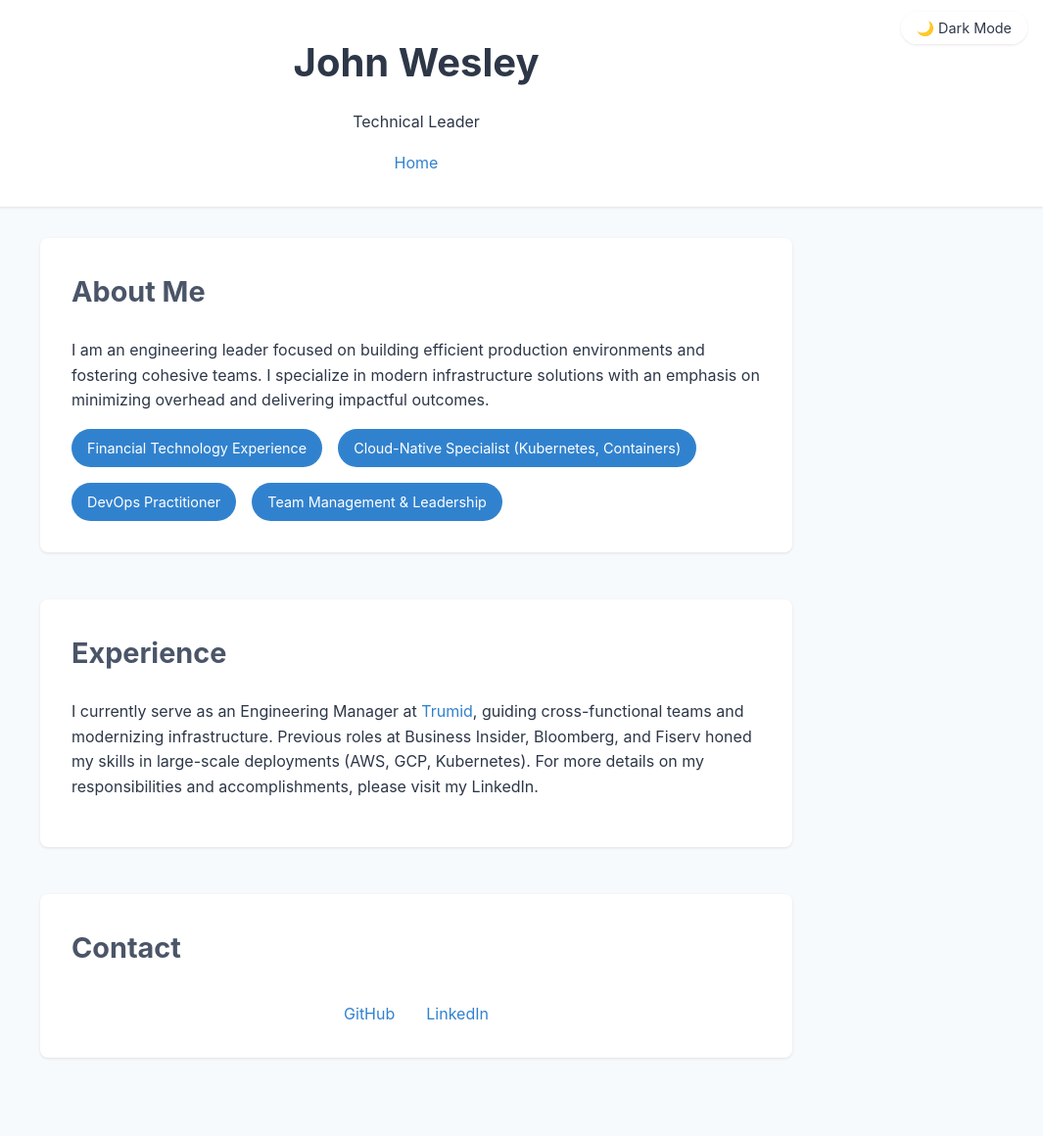
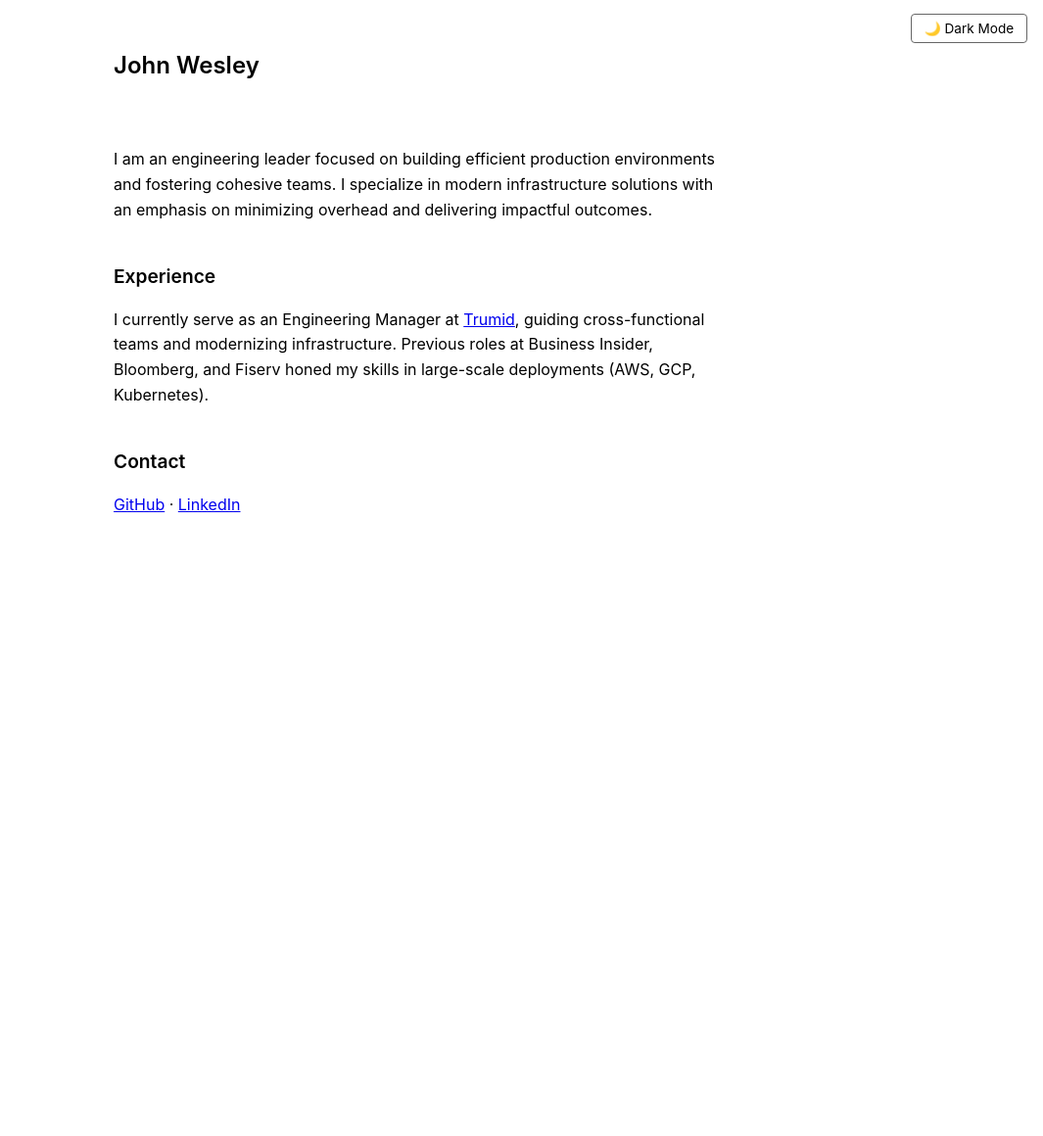
Before and after one commit to johnwesley/johnwesley.github.io, a Jekyll site: the page built from index.html, in a window 1280 px wide. Shown: the whole page at 98% size, without its empty margins (215-1280 px from the left). Built offline with Jekyll 4.4.1, drawn with Linux system fonts in a browser that asks for light colours; after the commit the page ends 900 px from its top, so only the background shows below that.

Commit message:
refactor: Simplify site design with minimal aesthetic
- Remove skills bubbles section
- Remove Technical Leader subheading and navigation
- Simplify layout to clean single-column design
- Update CSS for minimal, typography-focused aesthetic
- Improve header and content alignment
- Keep Experience section with minimal styling
- Update Contact section to inline links with separator

🤖 Generated with [Claude Code](https://claude.ai/code)

Co-Authored-By: Claude <noreply@anthropic.com>

```diff
--- a/_layouts/default.html
+++ b/_layouts/default.html
@@ -17,10 +17,6 @@
     <header>
         <div class="header-content">
             <h1><a href="{{ '/' | relative_url }}" class="site-title">{{ site.title | escape }}</a></h1>
-            <p>Technical Leader</p>
-            <nav>
-              <a href="{{ '/' | relative_url }}" class="nav-link">Home</a>
-            </nav>
         </div>
     </header>
 
--- a/assets/css/style.css
+++ b/assets/css/style.css
@@ -1,22 +1,35 @@
 :root {
-    --primary-color: #2d3748;
-    --secondary-color: #4a5568;
-    --accent-color: #3182ce;
-    --background-color: #f7fafc;
-    --card-background: white;
-    --shadow-color: rgba(0,0,0,0.1);
+    --text-color: #000;
+    --background-color: #fff;
+    --link-color: #0000ee;
+    --link-hover: #551a8b;
+    --muted-color: #666;
 }
 
 [data-theme="dark"] {
-    --primary-color: #e2e8f0;
-    --secondary-color: #cbd5e0;
-    --accent-color: #63b3ed;
-    --background-color: #1a202c;
-    --card-background: #2d3748;
-    --shadow-color: rgba(0,0,0,0.3);
+    --text-color: #e0e0e0;
+    --background-color: #1a1a1a;
+    --link-color: #66b3ff;
+    --link-hover: #99ccff;
+    --muted-color: #999;
 }
 
-/* Theme toggle styles */
+* {
+    margin: 0;
+    padding: 0;
+    box-sizing: border-box;
+}
+
+body {
+    font-family: -apple-system, BlinkMacSystemFont, 'Segoe UI', Roboto, 'Helvetica Neue', Arial, sans-serif;
+    font-size: 16px;
+    line-height: 1.6;
+    color: var(--text-color);
+    background-color: var(--background-color);
+    transition: background-color 0.3s ease, color 0.3s ease;
+}
+
+/* Theme toggle */
 .theme-switch {
     position: fixed;
     top: 1rem;
@@ -30,233 +43,167 @@
 
 .theme-switch label {
     cursor: pointer;
-    padding: 0.5rem 1rem;
-    background-color: var(--card-background);
-    border-radius: 20px;
-    box-shadow: 0 1px 3px var(--shadow-color);
-    color: var(--primary-color);
-    font-size: 0.9rem;
+    padding: 0.4rem 0.8rem;
+    background-color: var(--background-color);
+    border: 1px solid var(--muted-color);
+    border-radius: 4px;
+    color: var(--text-color);
+    font-size: 0.85rem;
     transition: all 0.3s ease;
 }
 
 .theme-switch label:hover {
-    box-shadow: 0 2px 5px var(--shadow-color);
+    opacity: 0.7;
 }
 
-#theme-toggle:checked ~ main {
-    color-scheme: dark;
+/* Header */
+header {
+    padding: 3rem 0 2rem;
 }
 
-#theme-toggle:checked ~ main [data-theme="light"] {
-    display: none;
+.header-content {
+    max-width: 650px;
+    margin: 0 auto;
+    padding: 0 1rem;
 }
 
-#theme-toggle:not(:checked) ~ main [data-theme="dark"] {
-    display: none;
+h1 {
+    font-size: 1.5rem;
+    font-weight: 600;
+    margin-bottom: 2rem;
 }
 
-* {
-    margin: 0;
-    padding: 0;
-    box-sizing: border-box;
+.site-title {
+    color: var(--text-color);
+    text-decoration: none;
 }
 
-/* System dark mode preference - removed as JS handles this */
+.site-title:hover {
+    opacity: 0.7;
+}
 
+/* Main content */
+.container {
+    max-width: 650px;
+    margin: 0 auto;
+    padding: 0 1rem 4rem;
+}
+
+.content {
+    font-size: 1rem;
+}
+
+.content p {
+    margin-bottom: 1.5rem;
+}
+
+.content h2 {
+    font-size: 1.2rem;
+    font-weight: 600;
+    margin-top: 2.5rem;
+    margin-bottom: 1rem;
+}
+
+.content p:first-child {
+    margin-top: 0;
+}
+
+/* Links */
+a {
+    color: var(--link-color);
+    text-decoration: underline;
+}
+
+a:hover {
+    color: var(--link-hover);
+}
+
+a:visited {
+    color: var(--link-hover);
+}
+
+/* Mobile responsive */
+@media (max-width: 768px) {
     body {
-    font-family: -apple-system, BlinkMacSystemFont, 'Segoe UI', Roboto, Oxygen, Ubuntu, Cantarell, sans-serif;
-    line-height: 1.6;
-    color: var(--primary-color);
-    background-color: var(--background-color);
+        font-size: 15px;
     }
 
     header {
-    background-color: var(--card-background);
-    padding: 2rem 1rem;
-    text-align: center;
-    box-shadow: 0 1px 3px rgba(0,0,0,0.1);
+        padding: 2rem 1rem 1.5rem;
+    }
+
+    h1 {
+        font-size: 1.3rem;
+    }
+
+    .content h2 {
+        font-size: 1.1rem;
+        margin-top: 2rem;
     }
 
     .container {
-    width: 95%;
-    max-width: 800px;
-    margin: 0 auto;
-    padding: 2rem 1rem;
+        padding: 0 1rem 3rem;
     }
 
-/* Ensure header content is also constrained */
-header .header-content {
-    width: 95%;
-    max-width: 800px;
-    margin: 0 auto;
+    .theme-switch {
+        top: 0.5rem;
+        right: 0.5rem;
     }
 
-section {
-    margin-bottom: 3rem;
-    background-color: var(--card-background);
-    padding: 2rem;
-    border-radius: 8px;
-    box-shadow: 0 1px 3px rgba(0,0,0,0.1);
+    .theme-switch label {
+        font-size: 0.8rem;
+        padding: 0.3rem 0.6rem;
+    }
+}
+
+/* Small mobile */
+@media (max-width: 480px) {
+    body {
+        font-size: 14px;
     }
 
     h1 {
-    font-size: 2.5rem;
-    color: var(--primary-color);
+        font-size: 1.2rem;
+    }
+
+    .content h2 {
+        font-size: 1rem;
+    }
+}
+
+/* Blog styles - keeping minimal */
+.post-list {
+    list-style: none;
+}
+
+.post-list li {
     margin-bottom: 1rem;
 }
 
-h2 {
-    font-size: 1.8rem;
-    color: var(--secondary-color);
-    margin-bottom: 1.5rem;
-}
-
-p {
-    margin-bottom: 1rem;
-}
-
-/* Style header links */
-header nav {
-    margin-top: 1rem;
-}
-
-.site-title {
-    color: inherit;
-    text-decoration: none;
-}
-
-.nav-link {
-    color: var(--accent-color);
-    text-decoration: none;
-    margin: 0 10px;
-    transition: color 0.3s ease;
-}
-
-.nav-link:hover {
-    color: var(--primary-color);
-}
-
-/* Style link in Experience section */
-section p a {
-    color: var(--accent-color);
-    text-decoration: none;
-}
-
-section p a:hover {
-    text-decoration: underline;
-}
-
-.skills {
-    display: flex;
-    flex-wrap: wrap;
-    gap: 1rem;
-    margin-top: 1rem;
-}
-
-.skill-tag {
-    background-color: var(--accent-color);
-    color: white;
-    padding: 0.5rem 1rem;
-    border-radius: 20px;
-    font-size: 0.9rem;
-}
-
-.contact {
-    display: flex;
-    justify-content: center;
-    gap: 2rem;
-    margin-top: 2rem;
-}
-
-.contact a {
-    color: var(--accent-color);
-    text-decoration: none;
-    transition: color 0.3s ease;
-}
-
-.contact a:hover {
-    color: var(--primary-color);
-}
-
-@media (max-width: 768px) {
-    h1 {
-        font-size: 2rem;
-    }
-
-    h2 {
-        font-size: 1.5rem;
-    }
-
-    .contact {
-        flex-direction: column;
-        align-items: center;
-        gap: 1rem;
-    }
-}
-
-/* Add styles for blog post list if needed */
-.post-list {
-  list-style: none;
-  padding-left: 0;
-}
-
-.post-list li {
-  margin-bottom: 1.5rem;
-}
-
-.post-list h3 {
-  margin-bottom: 0.5rem;
-}
-
 .post-list a {
-  text-decoration: none;
-  color: var(--accent-color);
-}
-
-.post-list a:hover {
-  text-decoration: underline;
+    font-weight: 500;
 }
 
 .post-meta {
+    color: var(--muted-color);
     font-size: 0.9rem;
-  color: var(--secondary-color);
-}
-
-/* Add styles for individual blog posts if needed */
-.post-header {
-  margin-bottom: 2rem;
-  text-align: center;
-}
-
-.post-title {
-  font-size: 2.2rem;
-  margin-bottom: 0.5rem;
 }
 
 .post-content {
     line-height: 1.7;
 }
 
-.post-content h2, .post-content h3, .post-content h4 {
+.post-content h2,
+.post-content h3,
+.post-content h4 {
     margin-top: 2rem;
     margin-bottom: 1rem;
-    color: var(--secondary-color);
+    font-weight: 600;
 }
 
 .post-content img {
     max-width: 100%;
     height: auto;
     display: block;
-    margin: 1.5rem auto;
-    border-radius: 4px;
-    box-shadow: 0 1px 3px var(--shadow-color);
+    margin: 1.5rem 0;
 }
-
-.post-content a {
-    color: var(--accent-color);
-    text-decoration: none;
-}
-
-.post-content a:hover {
-    text-decoration: underline;
-}
--- a/index.html
+++ b/index.html
@@ -2,26 +2,15 @@
 layout: default
 ---
 
-<section>
-    <h2>About Me</h2>
+<div class="content">
     <p>I am an engineering leader focused on building efficient production environments and fostering cohesive teams. I specialize in modern infrastructure solutions with an emphasis on minimizing overhead and delivering impactful outcomes.</p>
-    <div class="skills">
-        <span class="skill-tag">Financial Technology Experience</span>
-        <span class="skill-tag">Cloud-Native Specialist (Kubernetes, Containers)</span>
-        <span class="skill-tag">DevOps Practitioner</span>
-        <span class="skill-tag">Team Management & Leadership</span>
-    </div>
-</section>
 
-<section>
     <h2>Experience</h2>
-    <p>I currently serve as an Engineering Manager at <a href="https://www.trumid.com/">Trumid</a>, guiding cross-functional teams and modernizing infrastructure. Previous roles at Business Insider, Bloomberg, and Fiserv honed my skills in large-scale deployments (AWS, GCP, Kubernetes). For more details on my responsibilities and accomplishments, please visit my LinkedIn.</p>
-</section>
+    <p>I currently serve as an Engineering Manager at <a href="https://www.trumid.com/">Trumid</a>, guiding cross-functional teams and modernizing infrastructure. Previous roles at Business Insider, Bloomberg, and Fiserv honed my skills in large-scale deployments (AWS, GCP, Kubernetes).</p>
 
-<section>
     <h2>Contact</h2>
-    <div class="contact">
-        <a href="https://github.com/johnwesley">GitHub</a>
+    <p>
+        <a href="https://github.com/johnwesley">GitHub</a> ·
         <a href="https://www.linkedin.com/in/john-wesley-9222b95a">LinkedIn</a>
-    </div>
-</section>
+    </p>
+</div>
```
Lines whose indentation alone changed are shown as unchanged.
